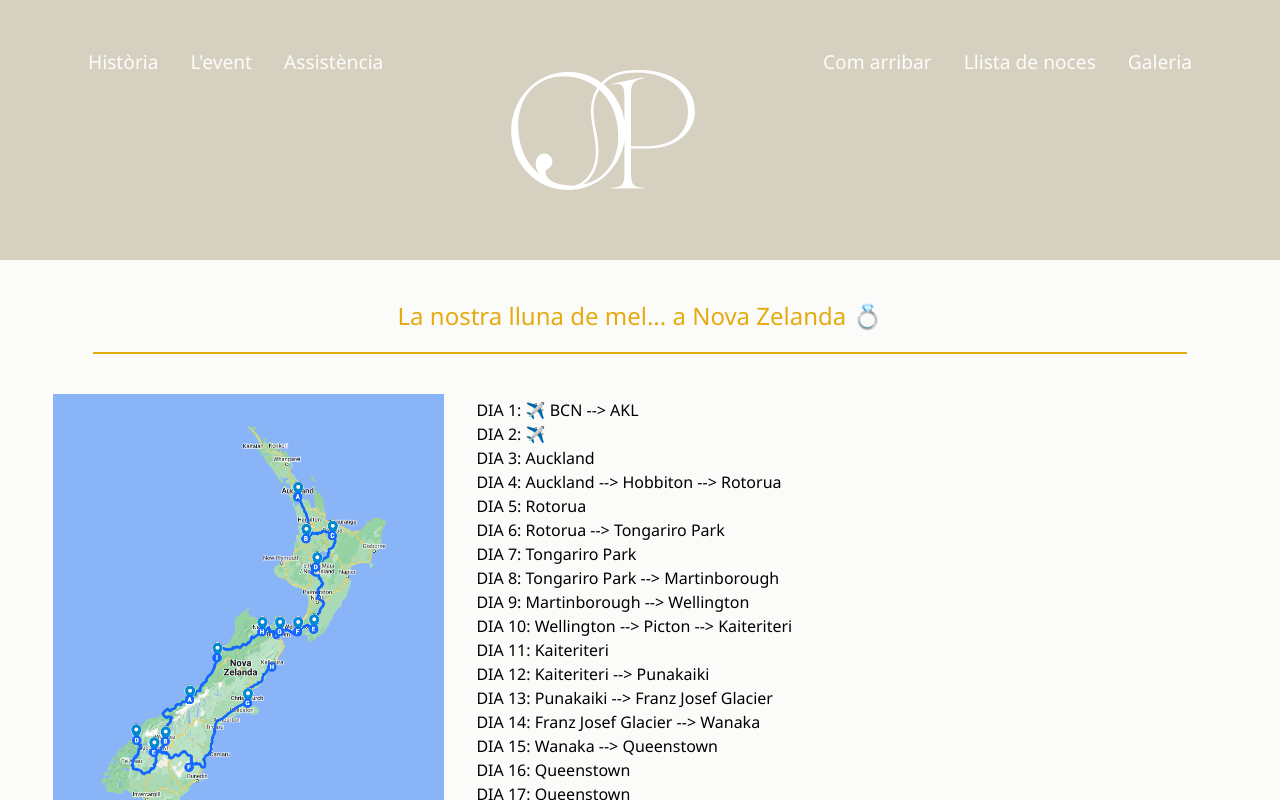
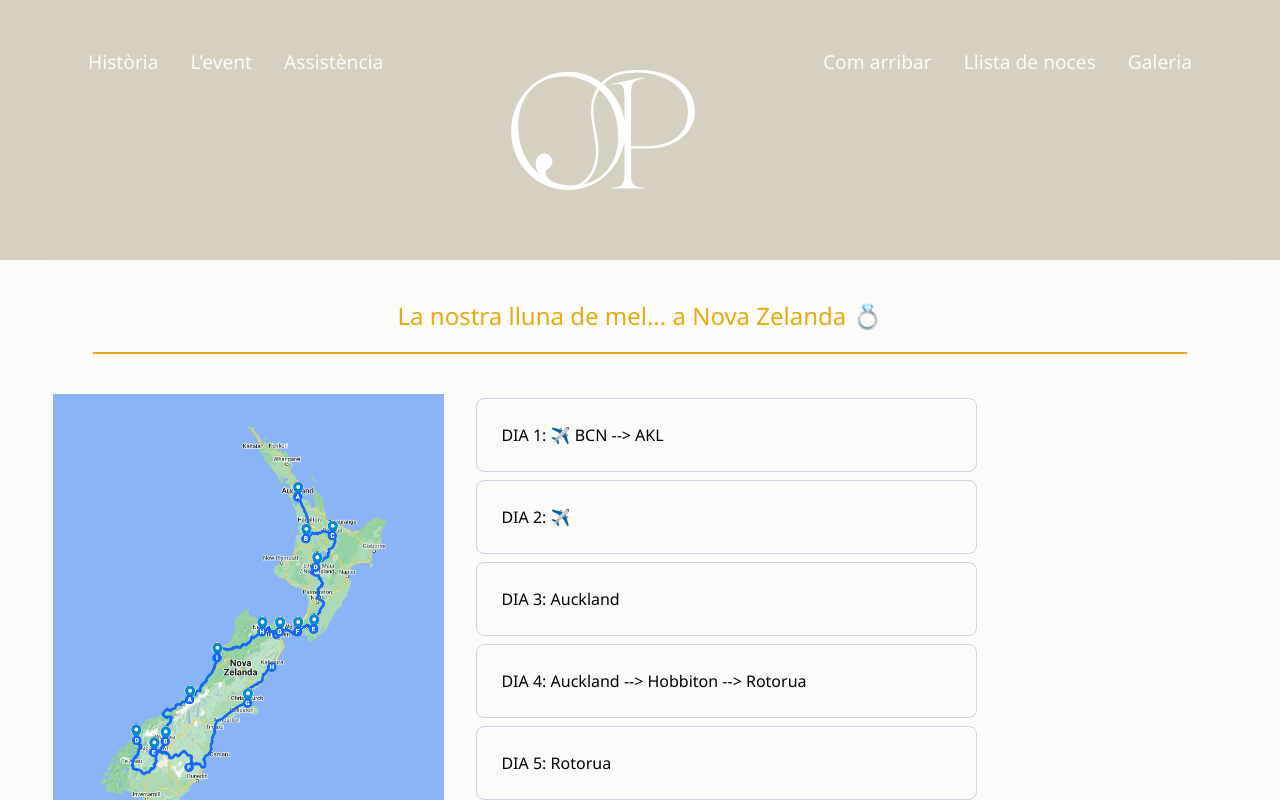
Before and after one commit to PatyCu/wedding, a React (Vite) app: page /registry-list in a window 1280 px wide. Shown: the top 800 px of the page. Built offline with nearby package versions, Linux system fonts and the light colour scheme.

Commit message:
added a clickable element on Trip

```diff
--- a/src/wedding-registry/RegistryList.jsx
+++ b/src/wedding-registry/RegistryList.jsx
@@ -14,7 +14,7 @@ const RegistryList = () => {
           alt="map of New Zealand with pins on it to signal de stops in a trip"
         />
       </div>
-      <div className="-mt-5 basis-2/3 border-solid">
+      <div className="-mt-5 basis-2/3">
         <Trip />
       </div>
     </div>
--- a/src/wedding-registry/Trip.jsx
+++ b/src/wedding-registry/Trip.jsx
@@ -1,3 +1,5 @@
+/* eslint-disable jsx-a11y/no-static-element-interactions */
+/* eslint-disable jsx-a11y/click-events-have-key-events */
 const Trip = () => {
   const trip = [
     "✈️ BCN --> AKL",
@@ -23,14 +25,29 @@ const Trip = () => {
     "✈️ AKL --> BCN",
   ];
 
+  function openDay(e, dayNumber) {
+    e.preventDefault();
+    console.log("Day number: ", dayNumber);
+  }
+
   return (
-    <div className="mx-8">
+    <div className="ml-8 w-fit">
       <ul className="my-6">
-        {trip.map((dayTrip, dayNumber) => (
-          <li key={dayNumber}>
-            DIA {dayNumber + 1}: {dayTrip}
-          </li>
-        ))}
+        <form>
+          {trip.map((dayTrip, dayNumber) => (
+            <li
+              key={dayNumber}
+              className="mb-2 rounded-lg border border-solid border-slate-300"
+            >
+              <button
+                className="h-full w-full p-6 text-left"
+                onClick={(e) => openDay(e, dayNumber)}
+              >
+                DIA {dayNumber + 1}: {dayTrip}
+              </button>
+            </li>
+          ))}
+        </form>
       </ul>
     </div>
   );
--- a/src/wedding-registry/WeddingRegistry.jsx
+++ b/src/wedding-registry/WeddingRegistry.jsx
@@ -36,7 +36,7 @@ const WeddingRegistry = () => {
           <div className="mx-auto mt-4 text-center">
             <Link
               to="/registry-list"
-              className="rounded border-none bg-orange-500 px-6 py-2 text-white hover:bg-yellow-500"
+              className="rounded border-none bg-gold px-6 py-2 text-white hover:bg-gray"
             >
               Participa!
             </Link>
```
